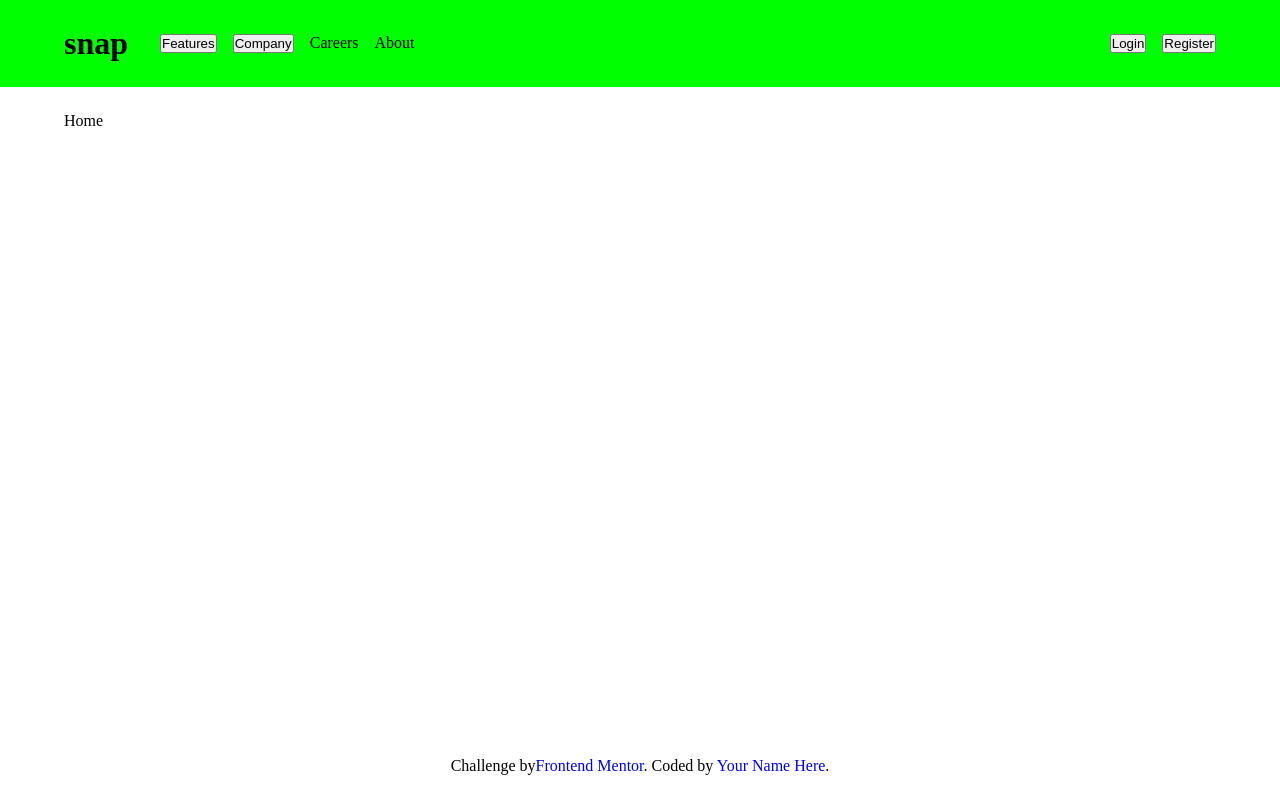
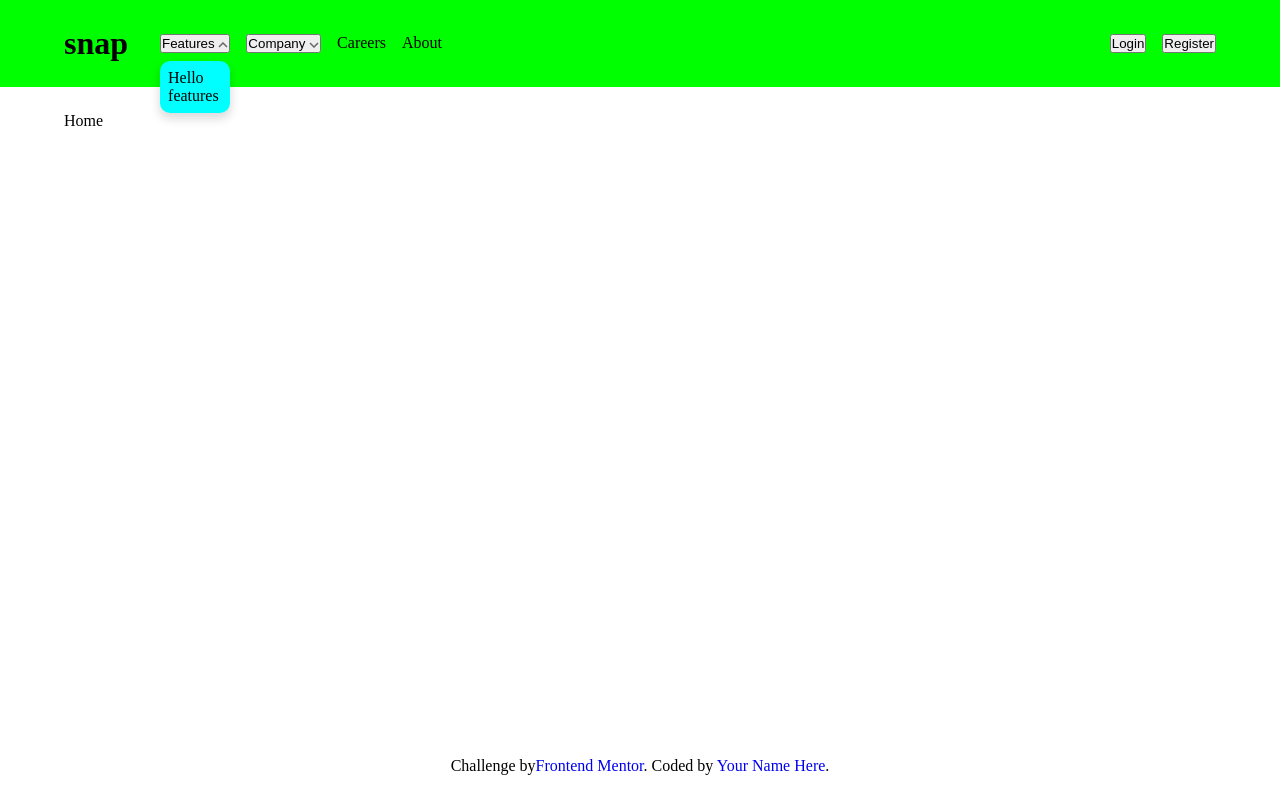
Before and after one commit to KramYengir/frontend-mentor-dropdown-menus, a React (Vite) app: page / in a window 1280 px wide. Both pictures are taken after a click on the button "Features". Built offline with nearby package versions, Linux system fonts and the light colour scheme.

Commit message:
have functioning dropwdown menu

```diff
--- /dev/null
+++ b/src/components/DropdownButton.jsx
@@ -0,0 +1,22 @@
+import downIcon from "../assets/images/icon-arrow-down.svg";
+import upIcon from "../assets/images/icon-arrow-up.svg";
+
+const DropdownButton = ({ activeItem, setActiveItem, children }) => {
+  let itemName = children.toLowerCase();
+
+  const handleClick = () => {
+    activeItem == itemName ? setActiveItem("") : setActiveItem(itemName);
+  };
+
+  return (
+    <button onClick={() => handleClick()}>
+      {children}{" "}
+      <img
+        src={activeItem == itemName ? upIcon : downIcon}
+        alt={activeItem == itemName ? "up Icon" : "down Icon"}
+      />
+    </button>
+  );
+};
+
+export default DropdownButton;
--- a/src/components/Header.jsx
+++ b/src/components/Header.jsx
@@ -1,4 +1,9 @@
+import DropdownButton from "./DropdownButton";
+import { useState } from "react";
+
 const Header = () => {
+  const [activeItem, setActiveItem] = useState("");
+
   return (
     <header>
       <div className="container">
@@ -6,13 +11,29 @@ const Header = () => {
         <nav>
           <ul>
             <li>
-              <div className="dropdown-btn">
-                <button>Features</button>
+              <div className="dropdown">
+                <DropdownButton
+                  activeItem={activeItem}
+                  setActiveItem={setActiveItem}
+                >
+                  Features
+                </DropdownButton>
+                {activeItem == "features" && (
+                  <div className="dropdown-menu">Hello {activeItem}</div>
+                )}
               </div>
             </li>
             <li>
-              <div className="dropdown-btn">
-                <button>Company</button>
+              <div className="dropdown">
+                <DropdownButton
+                  activeItem={activeItem}
+                  setActiveItem={setActiveItem}
+                >
+                  Company
+                </DropdownButton>
+                {activeItem == "company" && (
+                  <div className="dropdown-menu">Hello {activeItem}</div>
+                )}
               </div>
             </li>
             <li>Careers</li>
--- a/src/index.css
+++ b/src/index.css
@@ -42,6 +42,26 @@ header .user-btns {
   gap: 1rem;
 }
 
+/* DROPDOWN STUFF */
+.dropdown {
+  position: relative;
+}
+
+.dropdown-menu {
+  position: absolute;
+  left: 0;
+  top: calc(100% + 0.5rem);
+
+  padding: 0.5rem;
+
+  background-color: aqua;
+
+  border-radius: 10px;
+
+  box-shadow: 0px 5px 10px 1px rgba(0, 0, 0, 0.137);
+}
+/* END OF DROPDOWN STUFF */
+
 main {
   margin-bottom: auto;
 }
```
